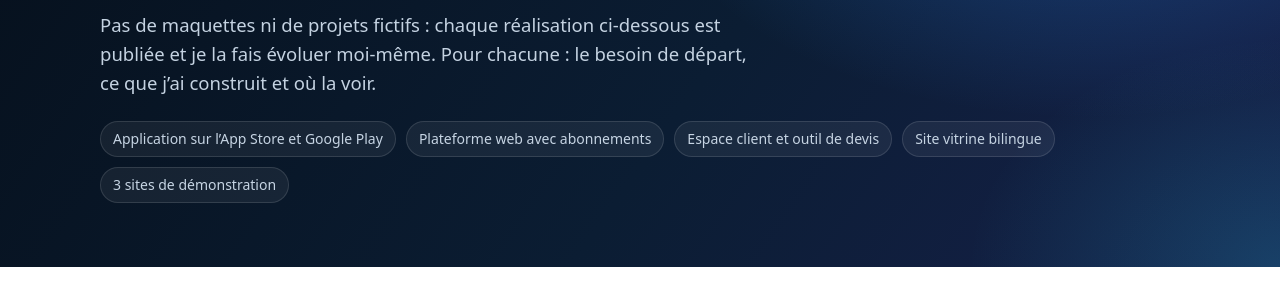
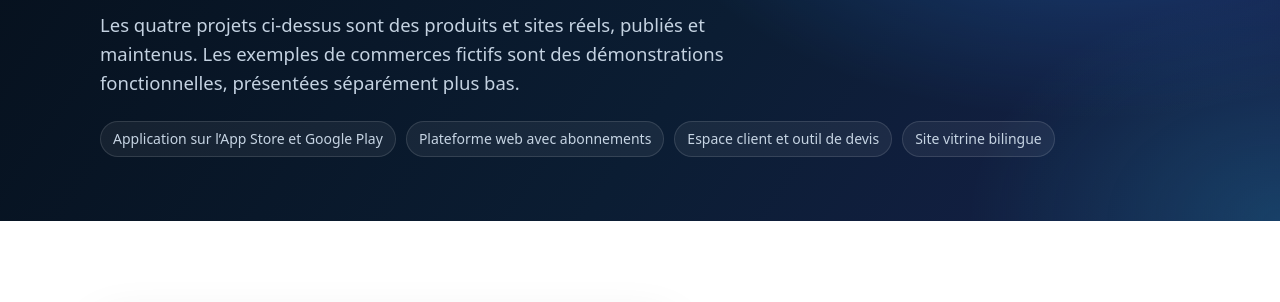
Before and after one commit to rdzoagbe/dzoft, a plain HTML site: page realisations.html in a window 1280 px wide. Shown: the part 220-522 px from the top of the page. Drawn offline with Linux system fonts and the light colour scheme; no server answers.

Commit message:
Improve portfolio clarity and quote intake

```diff
--- a/realisations.html
+++ b/realisations.html
@@ -288,13 +288,12 @@ footer details p{color:#8fa3b8;font-size:13.5px;padding:0 16px 14px}
   <div class="wrap">
     <span class="eyebrow">Réalisations</span>
     <h1>Des projets <em>en ligne</em>, utilisés et maintenus</h1>
-    <p class="lead">Pas de maquettes ni de projets fictifs : chaque réalisation ci-dessous est publiée et je la fais évoluer moi-même. Pour chacune : le besoin de départ, ce que j’ai construit et où la voir.</p>
+    <p class="lead">Les quatre projets ci-dessus sont des produits et sites réels, publiés et maintenus. Les exemples de commerces fictifs sont des démonstrations fonctionnelles, présentées séparément plus bas.</p>
     <ul class="facts">
       <li>Application sur l’App Store et Google Play</li>
       <li>Plateforme web avec abonnements</li>
       <li>Espace client et outil de devis</li>
       <li>Site vitrine bilingue</li>
-      <li>3 sites de démonstration</li>
     </ul>
   </div>
 </section>
```
